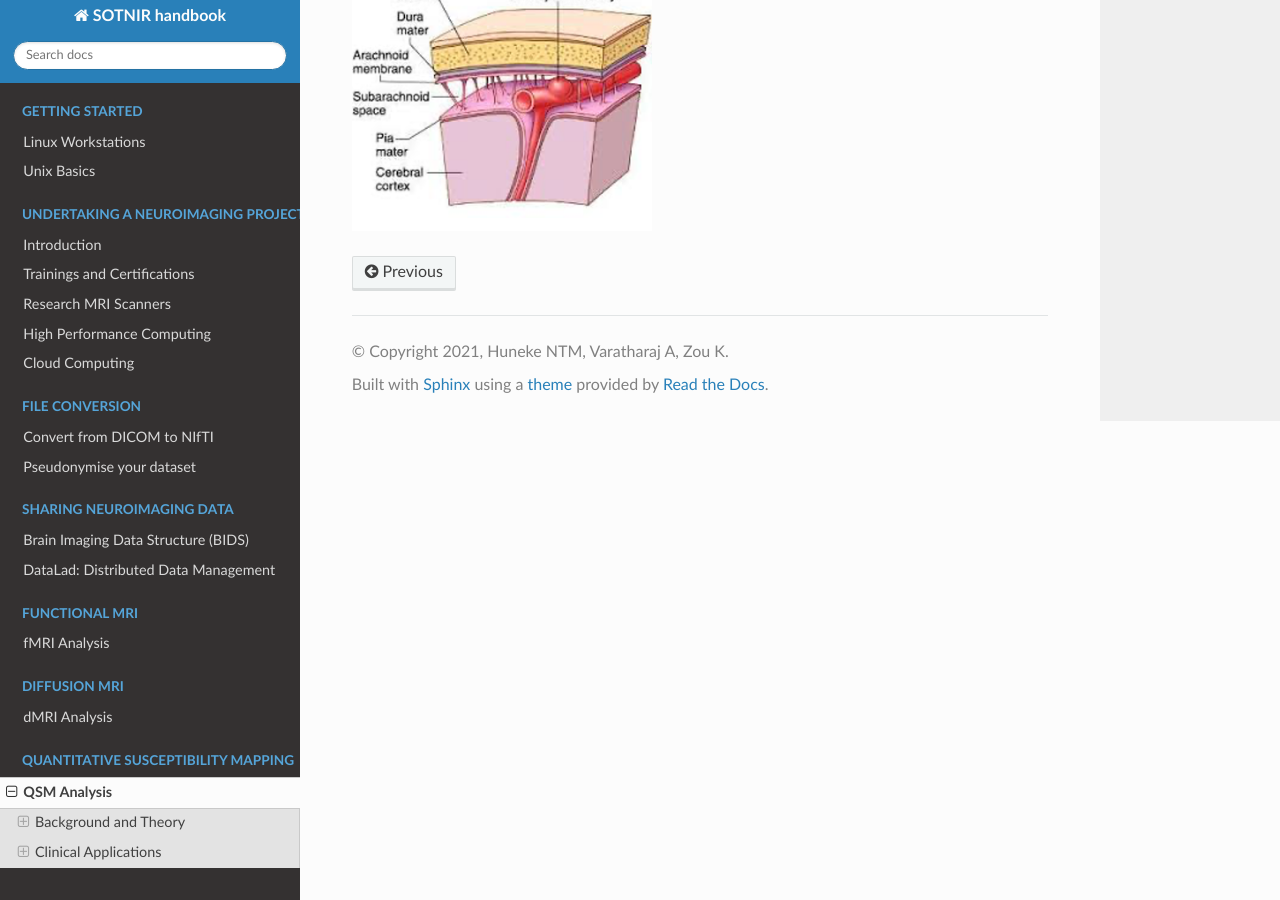
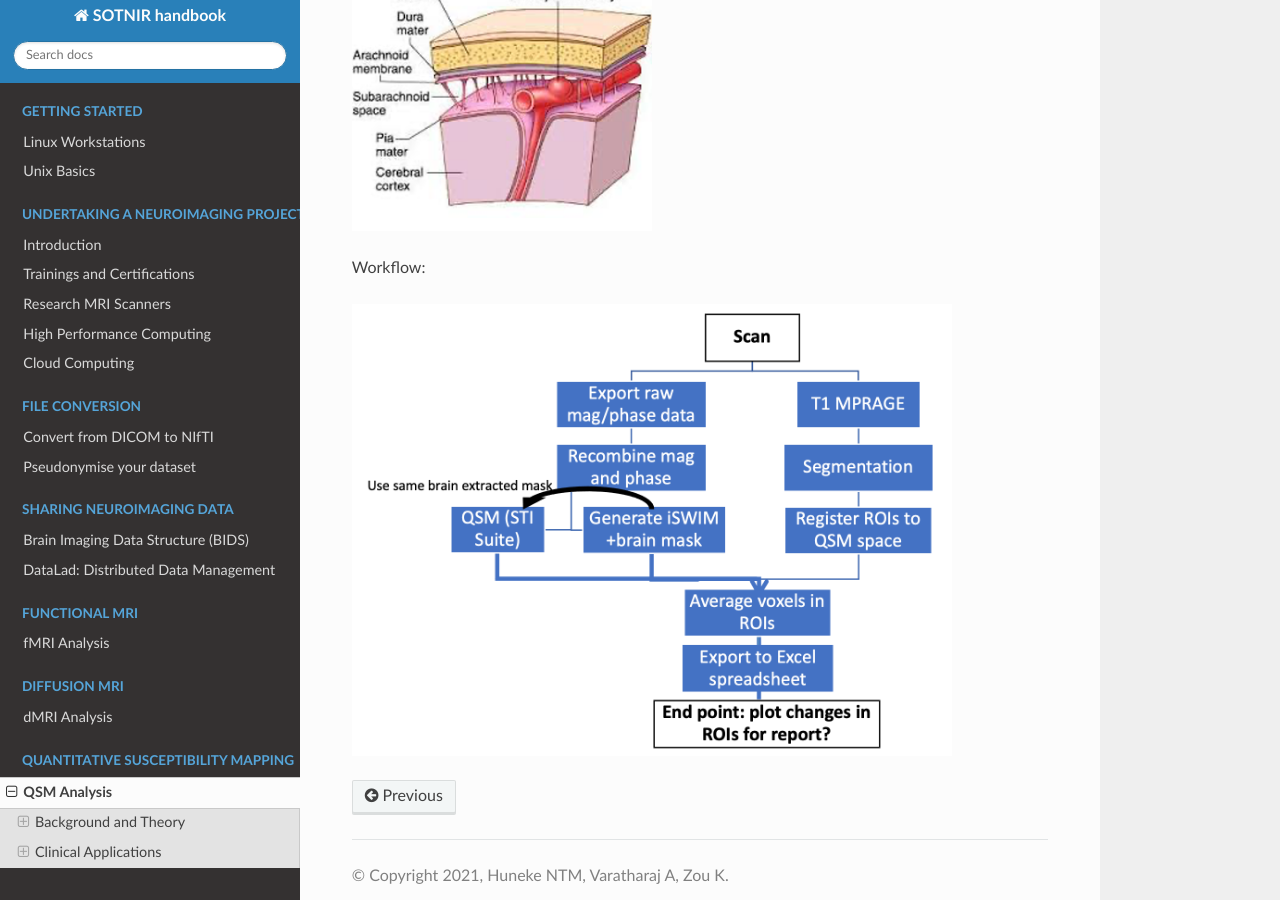
Before and after one commit to nhuneke/sotnir-handbook, a Sphinx documentation site: the page built from docs/qsm-analysis/intro.rst, in a window 1280 px wide and 900 px high, scrolled down 1665 px. Built offline with Sphinx 7.4.7 and the Read the Docs theme 2.0.0, drawn with Linux system fonts in a browser that asks for light colours; pages that are not in the unit, such as notebooks, are missing from menus.

Commit message:
Updated superficial siderosis

```diff
--- a/docs/qsm-analysis/intro.rst
+++ b/docs/qsm-analysis/intro.rst
@@ -57,3 +57,8 @@ Superficial Siderosis
 
 .. image:: ../images/qsm-superficial-siderosis.png
     :width: 300
+
+Workflow:
+
+.. image:: ../images/workflow-superficial-siderosis.png
+    :width: 600
```
Also changed, not shown: docs/images/workflow-superficial-siderosis.png (added).
